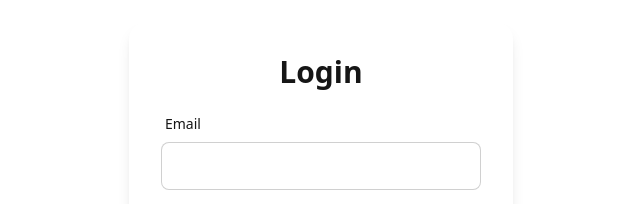
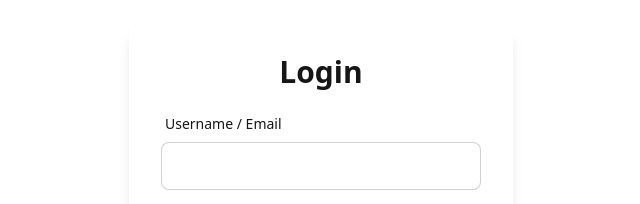
Before and after one commit to miawithcode/comfy-store, a React (Vite) app: page /login in a window 1280 px wide. Shown: the part 104-308 px from the top of the page, without its empty margins (319-959 px from the left). Built offline with nearby package versions, Linux system fonts and the light colour scheme.

Commit message:
feat: setup login and access redux toolkit store in action

```diff
--- a/src/App.jsx
+++ b/src/App.jsx
@@ -22,6 +22,9 @@ import { loader as productsLoader } from './pages/Products';
 
 // actions
 import { action as registerAction } from './pages/Register';
+import { action as loginAction } from './pages/Login';
+
+import { store } from './store';
 
 const router = createBrowserRouter([
   {
@@ -68,6 +71,7 @@ const router = createBrowserRouter([
     path: '/login',
     element: <Login />,
     errorElement: <Error />,
+    action: loginAction(store),
   },
   {
     path: '/register',
--- a/src/pages/Login.jsx
+++ b/src/pages/Login.jsx
@@ -1,5 +1,10 @@
 import { Form, Link } from 'react-router-dom';
 import { FormInput, SubmitBtn } from '../components';
+
+export const action = (store) => async () => {
+  console.log(store);
+  return null;
+}
 
 const Login = () => {
   return (
@@ -9,7 +14,7 @@ const Login = () => {
         className="card w-96 p-8 bg-base-100 shadow-lg flex flex-col gap-y-4"
       >
         <h4 className="text-center text-3xl capitalize font-bold">login</h4>
-        <FormInput label="email" name="identifier" type="email" />
+        <FormInput label="username / email" name="identifier" type="email" />
         <FormInput label="password" name="password" type="password" />
 
         <div className="mt-4">
```
